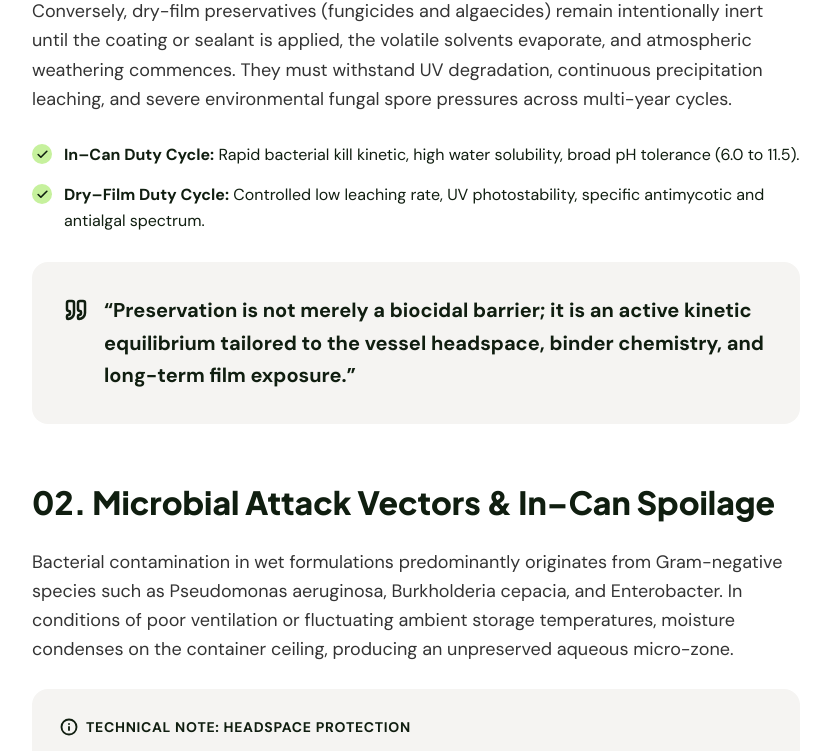
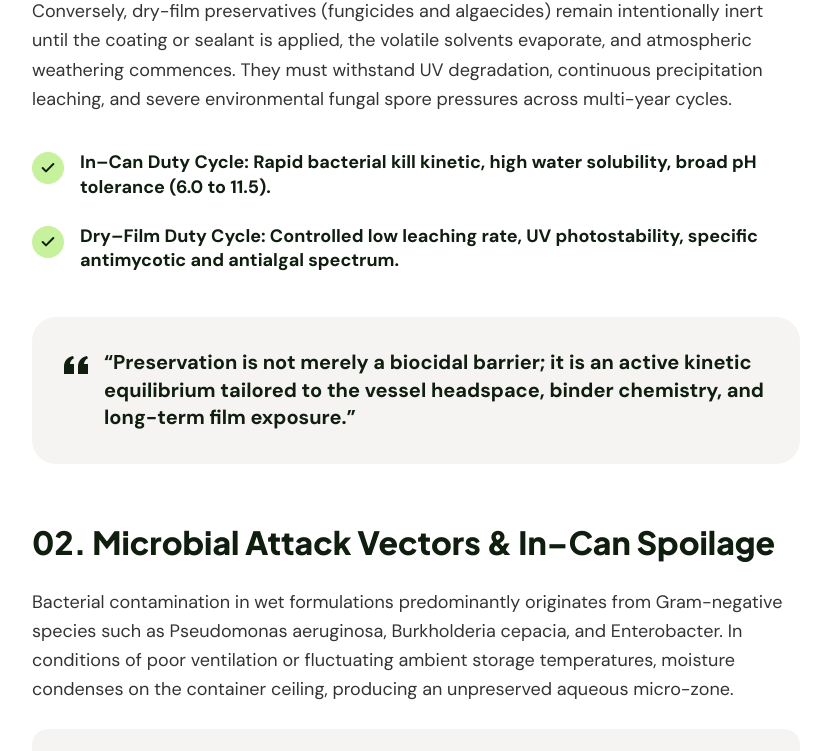
Before and after one commit to thoufeerma/Guardxo, a Next.js app: page /news/choosing-between-in-can-and-dry-film-preservatives in a window 1280 px wide. Shown: the part 1838-2589 px from the top of the page, without its empty margins (16-847 px from the left). Built offline with nearby package versions, Linux system fonts and the light colour scheme.

Commit message:
fix(article): align duty cycle tick icons, font weights, and more-insights date styling with Figma

```diff
--- a/src/components/article/ArticleBody.tsx
+++ b/src/components/article/ArticleBody.tsx
@@ -51,33 +51,39 @@ export default function ArticleBody() {
                 multi-year cycles.
               </p>
 
-              {/* Checkpoint Items - light green circle with dark checkmark, no grey enclosing box */}
-              <div className="flex flex-col gap-3.5 py-1">
-                <div className="flex items-start gap-3">
-                  <div className="w-5 h-5 rounded-full bg-[#C6F19D] text-[#101E10] flex items-center justify-center flex-none mt-0.5">
-                    <Check size={13} strokeWidth={3} />
+              {/* Checkpoint Items - light green circle with dark checkmark, bold text, exact Figma spacing */}
+              <div className="flex flex-col gap-5 sm:gap-6 my-2 sm:my-3">
+                <div className="flex items-start gap-4">
+                  <div className="w-7 h-7 sm:w-8 sm:h-8 rounded-full bg-[#C6F19D] text-[#101E10] flex items-center justify-center flex-none mt-0.5">
+                    <Check size={16} strokeWidth={3} />
                   </div>
-                  <p className="text-sm sm:text-base text-[#101E10] leading-relaxed">
-                    <span className="font-bold">In–Can Duty Cycle:</span> Rapid bacterial kill
+                  <p className="text-[17px] sm:text-[18px] font-bold text-[#101E10] leading-snug">
+                    <span className="font-extrabold">In–Can Duty Cycle:</span> Rapid bacterial kill
                     kinetic, high water solubility, broad pH tolerance (6.0 to 11.5).
                   </p>
                 </div>
 
-                <div className="flex items-start gap-3">
-                  <div className="w-5 h-5 rounded-full bg-[#C6F19D] text-[#101E10] flex items-center justify-center flex-none mt-0.5">
-                    <Check size={13} strokeWidth={3} />
+                <div className="flex items-start gap-4">
+                  <div className="w-7 h-7 sm:w-8 sm:h-8 rounded-full bg-[#C6F19D] text-[#101E10] flex items-center justify-center flex-none mt-0.5">
+                    <Check size={16} strokeWidth={3} />
                   </div>
-                  <p className="text-sm sm:text-base text-[#101E10] leading-relaxed">
-                    <span className="font-bold">Dry–Film Duty Cycle:</span> Controlled low leaching
+                  <p className="text-[17px] sm:text-[18px] font-bold text-[#101E10] leading-snug">
+                    <span className="font-extrabold">Dry–Film Duty Cycle:</span> Controlled low leaching
                     rate, UV photostability, specific antimycotic and antialgal spectrum.
                   </p>
                 </div>
               </div>
 
-              {/* Pull Quote - Plain grey background with upright text and no coloured border */}
-              <div className="bg-[#F5F4F2] rounded-2xl p-6 sm:p-8 flex items-start gap-4">
-                <Quote size={24} className="text-[#101E10] flex-none mt-1" strokeWidth={2.5} />
-                <p className="text-base sm:text-lg lg:text-xl font-bold text-[#101E10] leading-relaxed">
+              {/* Pull Quote - Plain grey background with upright text and double quote mark */}
+              <div className="bg-[#F5F4F2] rounded-[24px] p-6 sm:p-8 flex items-start gap-4 mt-2">
+                <svg
+                  className="w-6 h-6 text-[#101E10] flex-none mt-1"
+                  viewBox="0 0 24 24"
+                  fill="currentColor"
+                >
+                  <path d="M14.017 21v-7.391c0-5.704 3.731-9.57 8.983-10.609l.995 2.151c-2.432.917-3.995 3.638-3.995 5.849h4v10h-9.983zm-14.017 0v-7.391c0-5.704 3.748-9.57 9-10.609l.996 2.151c-2.433.917-3.996 3.638-3.996 5.849h3.983v10h-9.983z" />
+                </svg>
+                <p className="text-lg sm:text-xl font-bold text-[#101E10] leading-snug">
                   &ldquo;Preservation is not merely a biocidal barrier; it is an active kinetic
                   equilibrium tailored to the vessel headspace, binder chemistry, and long-term film
                   exposure.&rdquo;
--- a/src/components/article/MoreInsights.tsx
+++ b/src/components/article/MoreInsights.tsx
@@ -70,7 +70,7 @@ export default function MoreInsights() {
                   <span className="bg-[#C6F19D]/70 text-[#101E10] text-[11px] font-bold uppercase tracking-wider px-2.5 py-1 rounded-md">
                     {item.category}
                   </span>
-                  <span className="text-xs font-semibold text-black/60">
+                  <span className="text-xs font-bold text-black/75">
                     {item.date}
                   </span>
                 </div>
```
